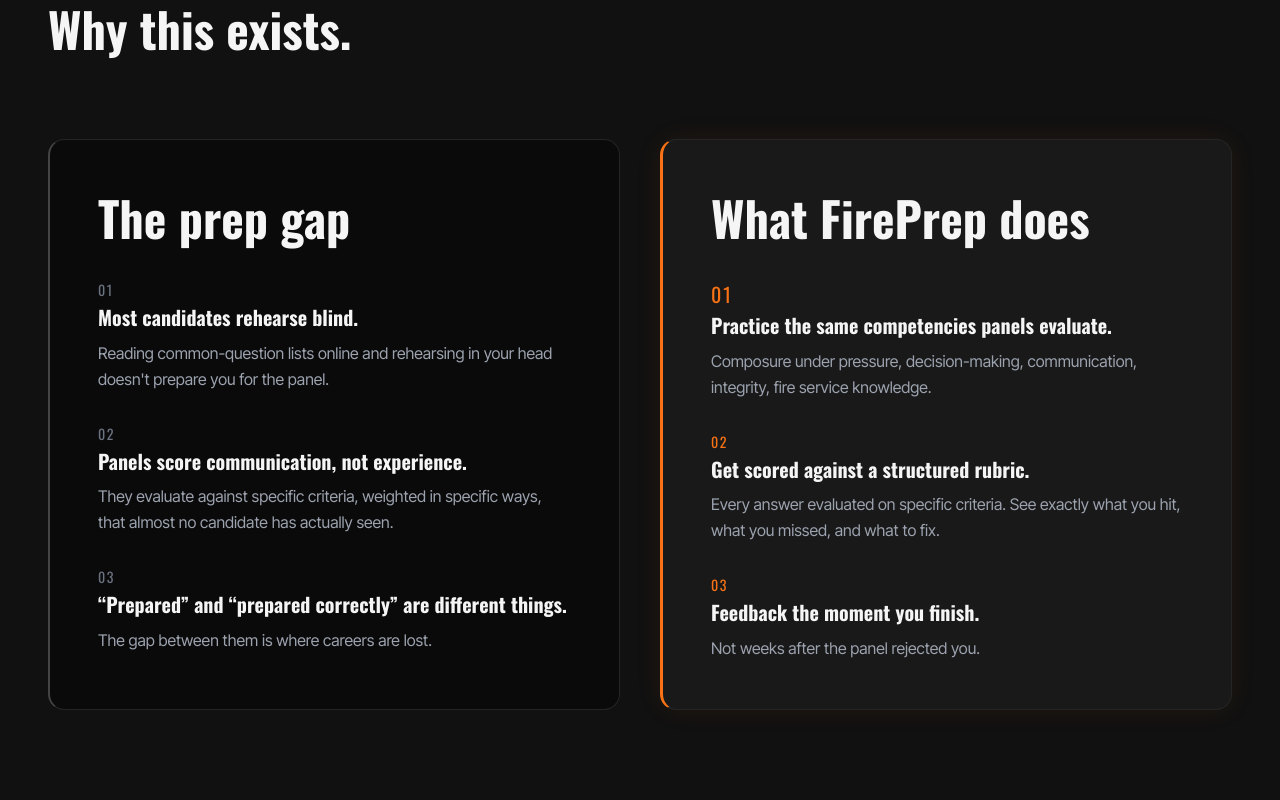
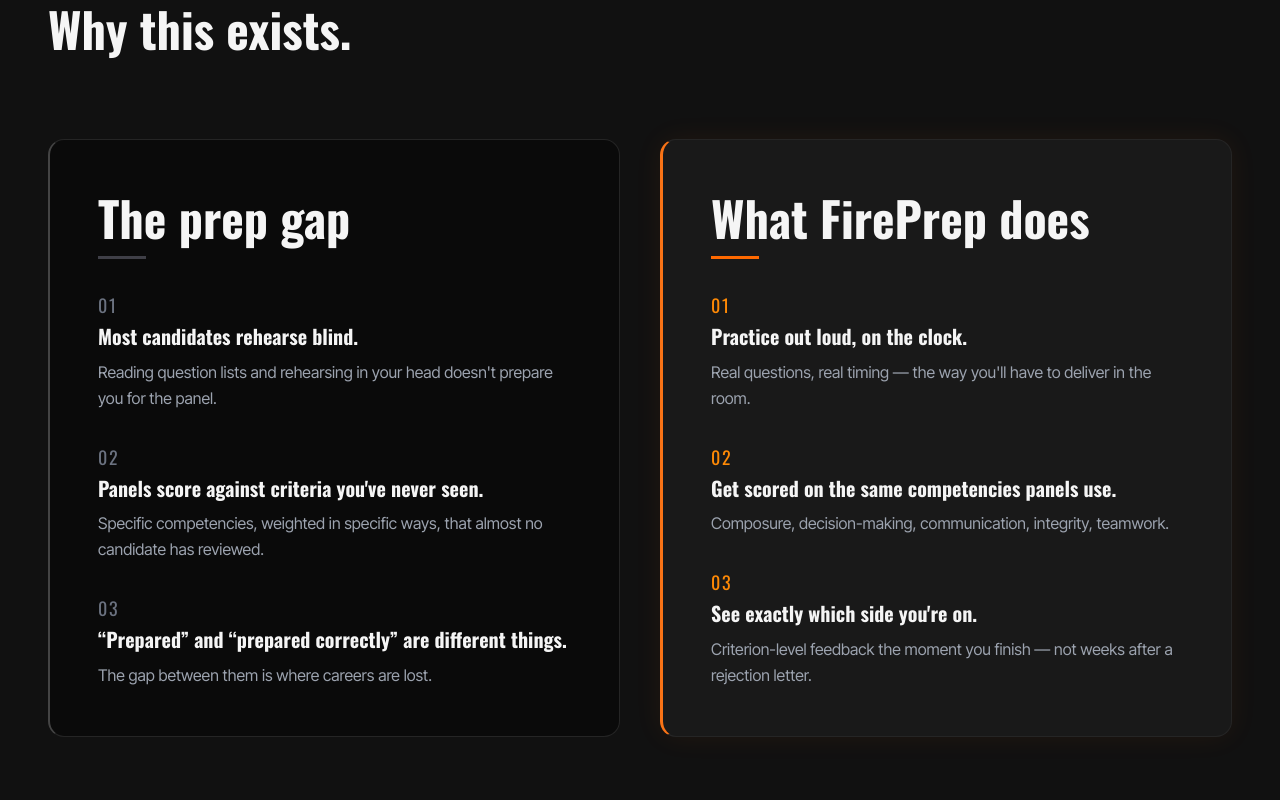
Before and after one commit to claritydigitalsystems/fireprep-landing, a Next.js app: page / in a window 1280 px wide. Shown: the part 940-1740 px from the top of the page. Built offline with nearby package versions, Linux system fonts and the light colour scheme.

Commit message:
updated section 2 why this exists

```diff
--- a/src/app/page.tsx
+++ b/src/app/page.tsx
@@ -87,32 +87,33 @@
               className="rounded-2xl border border-border bg-background p-10 lg:p-12"
               style={{ borderLeft: "2px solid #444444" }}
             >
-              <h2 className="mb-8 font-display text-4xl font-bold leading-tight text-text-primary lg:text-5xl">
+              <h2 className="font-display text-4xl font-bold leading-tight text-text-primary lg:text-5xl">
                 The prep gap
               </h2>
+              <div className="h-[3px] w-12 bg-zinc-700 mt-2 mb-8" />
               <div className="space-y-8">
                 <div>
-                  <p className="mb-1 font-display text-sm tracking-widest text-text-muted">01</p>
+                  <p className="mb-1 font-display text-lg tracking-widest text-text-muted">01</p>
                   <p className="mb-2 font-display text-lg font-bold leading-snug text-text-primary lg:text-xl">
                     Most candidates rehearse blind.
                   </p>
                   <p className="text-base leading-relaxed text-text-secondary">
-                    Reading common-question lists online and rehearsing in your
-                    head doesn&apos;t prepare you for the panel.
+                    Reading question lists and rehearsing in your head doesn&apos;t
+                    prepare you for the panel.
                   </p>
                 </div>
                 <div>
-                  <p className="mb-1 font-display text-sm tracking-widest text-text-muted">02</p>
+                  <p className="mb-1 font-display text-lg tracking-widest text-text-muted">02</p>
                   <p className="mb-2 font-display text-lg font-bold leading-snug text-text-primary lg:text-xl">
-                    Panels score communication, not experience.
+                    Panels score against criteria you&apos;ve never seen.
                   </p>
                   <p className="text-base leading-relaxed text-text-secondary">
-                    They evaluate against specific criteria, weighted in specific
-                    ways, that almost no candidate has actually seen.
+                    Specific competencies, weighted in specific ways, that almost
+                    no candidate has reviewed.
                   </p>
                 </div>
                 <div>
-                  <p className="mb-1 font-display text-sm tracking-widest text-text-muted">03</p>
+                  <p className="mb-1 font-display text-lg tracking-widest text-text-muted">03</p>
                   <p className="mb-2 font-display text-lg font-bold leading-snug text-text-primary lg:text-xl">
                     &ldquo;Prepared&rdquo; and &ldquo;prepared correctly&rdquo; are different things.
                   </p>
@@ -124,38 +125,40 @@
             </div>
 
             {/* Right — What FirePrep does: activated, thicker orange border, subtle glow */}
-            <div className="rounded-2xl border border-border border-l-[3px] border-l-orange bg-surface-raised p-10 lg:p-12 shadow-[0_0_28px_rgba(249,115,22,0.07)]">
-              <h2 className="mb-8 font-display text-4xl font-bold leading-tight text-text-primary lg:text-5xl">
+            <div className="rounded-2xl border border-border border-l-[3px] border-l-orange bg-surface-raised p-10 lg:p-12 shadow-[0_0_28px_rgba(249,115,22,0.07)] bg-orange-950/30">
+              <h2 className="font-display text-4xl font-bold leading-tight text-text-primary lg:text-5xl">
                 What FirePrep does
               </h2>
+              <div className="h-[3px] w-12 bg-orange-500 mt-2 mb-8" />
               <div className="space-y-8">
                 <div>
-                  <p className="mb-1 font-display text-xl tracking-widest text-orange">01</p>
+                  <p className="mb-1 font-display text-lg tracking-widest text-orange-400">01</p>
                   <p className="mb-2 font-display text-lg font-bold leading-snug text-text-primary lg:text-xl">
-                    Practice the same competencies panels evaluate.
+                    Practice out loud, on the clock.
                   </p>
                   <p className="text-base leading-relaxed text-text-secondary">
-                    Composure under pressure, decision-making, communication,
-                    integrity, fire service knowledge.
+                    Real questions, real timing — the way you&apos;ll have to
+                    deliver in the room.
                   </p>
                 </div>
                 <div>
-                  <p className="mb-1 font-display text-sm tracking-widest text-orange">02</p>
+                  <p className="mb-1 font-display text-lg tracking-widest text-orange-400">02</p>
                   <p className="mb-2 font-display text-lg font-bold leading-snug text-text-primary lg:text-xl">
-                    Get scored against a structured rubric.
+                    Get scored on the same competencies panels use.
                   </p>
                   <p className="text-base leading-relaxed text-text-secondary">
-                    Every answer evaluated on specific criteria. See exactly what
-                    you hit, what you missed, and what to fix.
+                    Composure, decision-making, communication, integrity,
+                    teamwork.
                   </p>
                 </div>
                 <div>
-                  <p className="mb-1 font-display text-sm tracking-widest text-orange">03</p>
+                  <p className="mb-1 font-display text-lg tracking-widest text-orange-400">03</p>
                   <p className="mb-2 font-display text-lg font-bold leading-snug text-text-primary lg:text-xl">
-                    Feedback the moment you finish.
+                    See exactly which side you&apos;re on.
                   </p>
                   <p className="text-base leading-relaxed text-text-secondary">
-                    Not weeks after the panel rejected you.
+                    Criterion-level feedback the moment you finish — not weeks
+                    after a rejection letter.
                   </p>
                 </div>
               </div>
```
